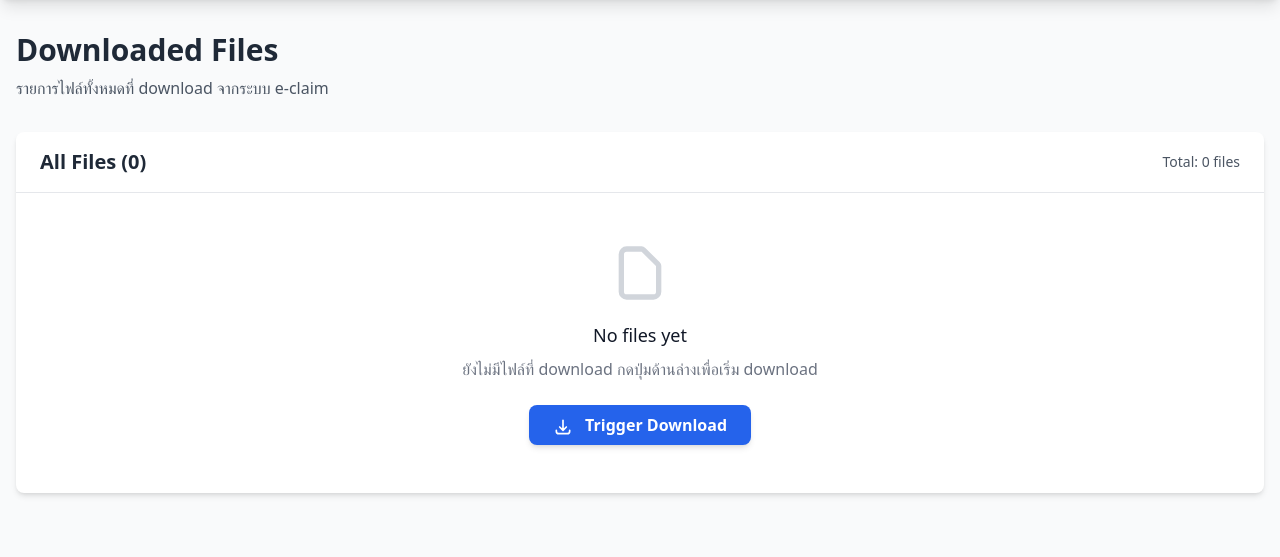
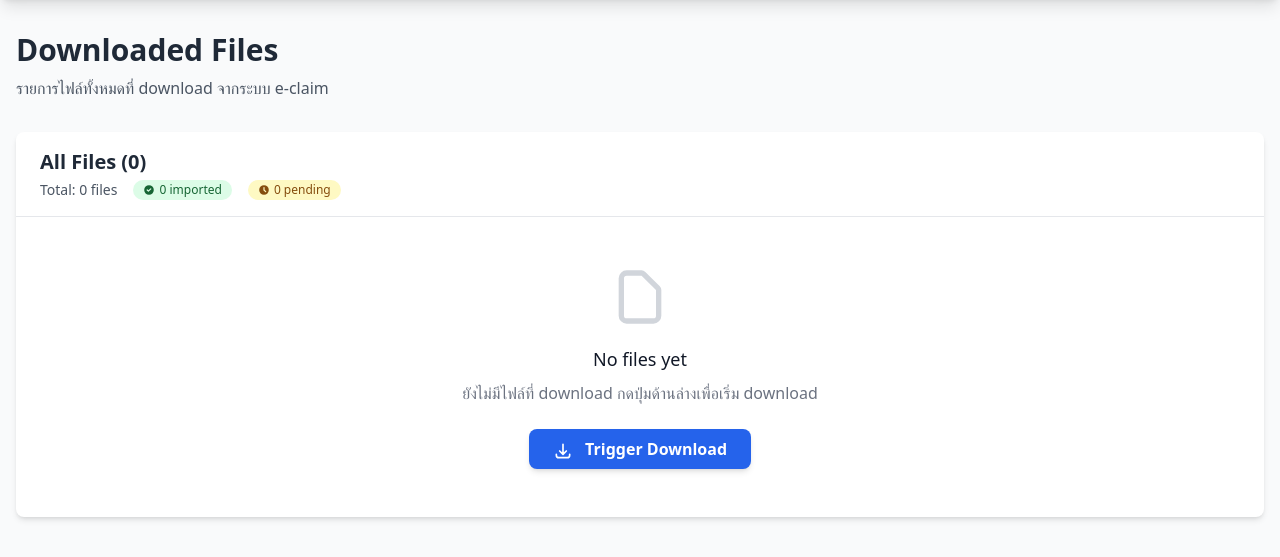
Before and after one commit to aegisx-platform/eclaim-rep-download, a Flask app: page /files in a window 1280 px wide. Shown: the part 72-629 px from the top of the page. Run offline with Flask 3, Linux system fonts and the light colour scheme; data that the repository does not hold is empty; some libraries are stand-ins or nearby versions.

Commit message:
Add database import features to Web UI
Features:
- Display import status for each file (Imported/Pending)
- Show import statistics (imported count vs pending count)
- "Import" button for individual files
- "Import All" button for bulk import of pending files
- Integration with eclaim_import.py via subprocess
- Real-time status updates and auto-refresh
- Color-coded status badges (green=imported, yellow=pending)
- Record count display for imported files

Backend:
- Add get_import_status_map() to query database
- Add /import/file/<filename> endpoint
- Add /import/all endpoint
- Database integration with eclaim_imported_files table
- Timeout handling (5min/file, 30min/bulk)

Frontend:
- Add import status column to files table
- Add importFile() and importAllFiles() functions
- Toast notifications for import progress
- Confirmation dialogs before import
- Loading states during import

README updates:
- Change Buy Me a Coffee from script to image link

🤖 Generated with [Claude Code](https://claude.com/claude-code)

Co-Authored-By: Claude Sonnet 4.5 <noreply@anthropic.com>

```diff
--- a/app.py
+++ b/app.py
@@ -3,7 +3,12 @@
 from flask import Flask, render_template, jsonify, request, send_from_directory, redirect, url_for
 from datetime import datetime
 import humanize
+import psycopg2
+from pathlib import Path
+import subprocess
+import sys
 from utils import HistoryManager, FileManager, DownloaderRunner
+from config.database import get_db_config
 
 app = Flask(__name__)
 app.config['SECRET_KEY'] = 'eclaim-downloader-secret-key-change-in-production'
@@ -12,6 +17,61 @@ app.config['SECRET_KEY'] = 'eclaim-downloader-secret-key-change-in-production'
 history_manager = HistoryManager()
 file_manager = FileManager()
 downloader_runner = DownloaderRunner()
+
+
+def get_db_connection():
+    """Get database connection"""
+    try:
+        db_config = get_db_config()
+        return psycopg2.connect(**db_config)
+    except Exception as e:
+        app.logger.error(f"Database connection error: {e}")
+        return None
+
+
+def get_import_status_map():
+    """
+    Get mapping of filename -> import status from database
+
+    Returns:
+        dict: {filename: {'imported': bool, 'file_id': int, 'imported_at': str}}
+    """
+    status_map = {}
+    conn = get_db_connection()
+
+    if not conn:
+        return status_map
+
+    try:
+        cursor = conn.cursor()
+        query = """
+            SELECT filename, id, status, import_completed_at, imported_records, total_records
+            FROM eclaim_imported_files
+            WHERE status = 'completed'
+            ORDER BY import_completed_at DESC
+        """
+        cursor.execute(query)
+        rows = cursor.fetchall()
+
+        for row in rows:
+            filename, file_id, status, completed_at, imported_records, total_records = row
+            status_map[filename] = {
+                'imported': True,
+                'file_id': file_id,
+                'imported_at': completed_at.isoformat() if completed_at else None,
+                'imported_records': imported_records or 0,
+                'total_records': total_records or 0
+            }
+
+        cursor.close()
+        conn.close()
+
+    except Exception as e:
+        app.logger.error(f"Error getting import status: {e}")
+        if conn:
+            conn.close()
+
+    return status_map
 
 
 @app.route('/')
@@ -51,6 +111,9 @@ def files():
     """File list view with all downloads"""
     all_files = history_manager.get_all_downloads()
 
+    # Get import status from database
+    import_status_map = get_import_status_map()
+
     # Sort by download date (most recent first)
     all_files = sorted(
         all_files,
@@ -58,7 +121,7 @@ def files():
         reverse=True
     )
 
-    # Format for display
+    # Format for display and add import status
     for file in all_files:
         file['size_formatted'] = humanize.naturalsize(file.get('file_size', 0))
         try:
@@ -69,7 +132,25 @@ def files():
             file['date_formatted'] = file.get('download_date', 'Unknown')
             file['date_relative'] = 'Unknown'
 
-    return render_template('files.html', files=all_files)
+        # Add import status
+        filename = file.get('filename', '')
+        if filename in import_status_map:
+            file['import_status'] = import_status_map[filename]
+            file['imported'] = True
+        else:
+            file['import_status'] = None
+            file['imported'] = False
+
+    # Count imported vs not imported
+    imported_count = sum(1 for f in all_files if f.get('imported', False))
+    not_imported_count = len(all_files) - imported_count
+
+    return render_template(
+        'files.html',
+        files=all_files,
+        imported_count=imported_count,
+        not_imported_count=not_imported_count
+    )
 
 
 @app.route('/download/trigger', methods=['POST'])
@@ -127,6 +208,115 @@ def download_file(filename):
         return jsonify({'error': str(e)}), 400
     except Exception as e:
         return jsonify({'error': f'Error: {str(e)}'}), 500
+
+
+@app.route('/import/file/<filename>', methods=['POST'])
+def import_file(filename):
+    """Import single file to database"""
+    try:
+        # Validate filename
+        file_path = file_manager.get_file_path(filename)
+
+        if not file_path.exists():
+            return jsonify({'success': False, 'error': 'File not found'}), 404
+
+        # Check if already imported
+        import_status_map = get_import_status_map()
+        if filename in import_status_map:
+            return jsonify({
+                'success': False,
+                'error': 'File already imported',
+                'file_id': import_status_map[filename]['file_id']
+            }), 409
+
+        # Run import command
+        cmd = [
+            sys.executable,
+            'eclaim_import.py',
+            str(file_path)
+        ]
+
+        result = subprocess.run(
+            cmd,
+            capture_output=True,
+            text=True,
+            timeout=300  # 5 minutes timeout
+        )
+
+        if result.returncode == 0:
+            # Get import results from output
+            return jsonify({
+                'success': True,
+                'message': f'Successfully imported {filename}',
+                'output': result.stdout
+            }), 200
+        else:
+            return jsonify({
+                'success': False,
+                'error': f'Import failed: {result.stderr}',
+                'output': result.stdout
+            }), 500
+
+    except subprocess.TimeoutExpired:
+        return jsonify({'success': False, 'error': 'Import timeout (5 minutes)'}), 500
+    except Exception as e:
+        return jsonify({'success': False, 'error': str(e)}), 500
+
+
+@app.route('/import/all', methods=['POST'])
+def import_all_files():
+    """Import all files that haven't been imported yet"""
+    try:
+        all_files = history_manager.get_all_downloads()
+        import_status_map = get_import_status_map()
+
+        # Filter out already imported files
+        not_imported = [
+            f for f in all_files
+            if f.get('filename', '') not in import_status_map
+        ]
+
+        if not not_imported:
+            return jsonify({
+                'success': True,
+                'message': 'All files already imported',
+                'total': 0,
+                'skipped': len(all_files)
+            }), 200
+
+        # Run import command for all files in directory
+        downloads_dir = Path('downloads')
+        cmd = [
+            sys.executable,
+            'eclaim_import.py',
+            '--directory', str(downloads_dir)
+        ]
+
+        result = subprocess.run(
+            cmd,
+            capture_output=True,
+            text=True,
+            timeout=1800  # 30 minutes timeout
+        )
+
+        if result.returncode == 0:
+            return jsonify({
+                'success': True,
+                'message': f'Import completed for {len(not_imported)} files',
+                'total': len(not_imported),
+                'output': result.stdout
+            }), 200
+        else:
+            return jsonify({
+                'success': False,
+                'error': f'Import failed: {result.stderr}',
+                'output': result.stdout
+            }), 500
+
+    except subprocess.TimeoutExpired:
+        return jsonify({'success': False, 'error': 'Import timeout (30 minutes)'}), 500
+    except Exception as e:
+        return jsonify({'success': False, 'error': str(e)}), 500
 
 
 @app.route('/api/stats')
--- a/static/js/app.js
+++ b/static/js/app.js
@@ -407,6 +407,106 @@ function startBulkProgressPolling() {
 }
 
 /**
+ * Import single file to database
+ */
+async function importFile(filename) {
+    // Confirm import
+    if (!confirm(`Import "${filename}" to database?\n\nThis will parse the file and store records in the database.`)) {
+        return;
+    }
+
+    try {
+        // Show loading state
+        const row = document.querySelector(`[data-file="${filename}"]`);
+        const importButton = row.querySelector('button[onclick*="importFile"]');
+        if (importButton) {
+            importButton.disabled = true;
+            importButton.textContent = 'Importing...';
+        }
+
+        const response = await fetch(`/import/file/${encodeURIComponent(filename)}`, {
+            method: 'POST',
+            headers: {
+                'Content-Type': 'application/json'
+            }
+        });
+
+        const data = await response.json();
+
+        if (response.ok && data.success) {
+            showToast(`Successfully imported ${filename}`, 'success');
+
+            // Reload page after 1 second to show updated status
+            setTimeout(() => {
+                location.reload();
+            }, 1000);
+        } else {
+            showToast(data.error || 'Failed to import file', 'error');
+
+            // Reset button state
+            if (importButton) {
+                importButton.disabled = false;
+                importButton.textContent = 'Import';
+            }
+        }
+    } catch (error) {
+        console.error('Error importing file:', error);
+        showToast('Error importing file', 'error');
+
+        // Reset button state
+        const row = document.querySelector(`[data-file="${filename}"]`);
+        const importButton = row.querySelector('button[onclick*="importFile"]');
+        if (importButton) {
+            importButton.disabled = false;
+            importButton.textContent = 'Import';
+        }
+    }
+}
+
+/**
+ * Import all files that haven't been imported yet
+ */
+async function importAllFiles() {
+    // Confirm bulk import
+    const pendingCount = document.querySelectorAll('[onclick*="importFile"]').length;
+
+    if (!confirm(
+        `Import all ${pendingCount} pending files to database?\n\n` +
+        `This may take several minutes depending on file size and count.\n\n` +
+        `The page will refresh when import is complete.`
+    )) {
+        return;
+    }
+
+    try {
+        showToast('Starting import of all files...', 'info');
+
+        const response = await fetch('/import/all', {
+            method: 'POST',
+            headers: {
+                'Content-Type': 'application/json'
+            }
+        });
+
+        const data = await response.json();
+
+        if (response.ok && data.success) {
+            showToast(`Import completed! Processed ${data.total || 0} files`, 'success');
+
+            // Reload page after 2 seconds
+            setTimeout(() => {
+                location.reload();
+            }, 2000);
+        } else {
+            showToast(data.error || 'Import failed', 'error');
+        }
+    } catch (error) {
+        console.error('Error importing all files:', error);
+        showToast('Error importing files', 'error');
+    }
+}
+
+/**
  * Check initial download status on page load
  */
 document.addEventListener('DOMContentLoaded', async () => {
--- a/templates/files.html
+++ b/templates/files.html
@@ -12,10 +12,32 @@
 <!-- Files List -->
 <div class="bg-white rounded-lg shadow-md overflow-hidden">
     <div class="px-6 py-4 border-b border-gray-200 flex justify-between items-center">
-        <h3 class="text-xl font-bold text-gray-800">All Files ({{ files|length }})</h3>
-        <div class="text-sm text-gray-600">
-            Total: {{ files|length }} files
+        <div>
+            <h3 class="text-xl font-bold text-gray-800 mb-1">All Files ({{ files|length }})</h3>
+            <div class="flex items-center gap-4 text-sm">
+                <span class="text-gray-600">Total: {{ files|length }} files</span>
+                <span class="inline-flex items-center px-2.5 py-0.5 rounded-full text-xs font-medium bg-green-100 text-green-800">
+                    <svg class="w-3 h-3 mr-1" fill="currentColor" viewBox="0 0 20 20">
+                        <path fill-rule="evenodd" d="M10 18a8 8 0 100-16 8 8 0 000 16zm3.707-9.293a1 1 0 00-1.414-1.414L9 10.586 7.707 9.293a1 1 0 00-1.414 1.414l2 2a1 1 0 001.414 0l4-4z" clip-rule="evenodd"></path>
+                    </svg>
+                    {{ imported_count }} imported
+                </span>
+                <span class="inline-flex items-center px-2.5 py-0.5 rounded-full text-xs font-medium bg-yellow-100 text-yellow-800">
+                    <svg class="w-3 h-3 mr-1" fill="currentColor" viewBox="0 0 20 20">
+                        <path fill-rule="evenodd" d="M10 18a8 8 0 100-16 8 8 0 000 16zm1-12a1 1 0 10-2 0v4a1 1 0 00.293.707l2.828 2.829a1 1 0 101.415-1.415L11 9.586V6z" clip-rule="evenodd"></path>
+                    </svg>
+                    {{ not_imported_count }} pending
+                </span>
+            </div>
         </div>
+        {% if not_imported_count > 0 %}
+        <button onclick="importAllFiles()" class="inline-flex items-center bg-blue-600 hover:bg-blue-700 text-white font-semibold py-2 px-4 rounded-lg shadow-md hover:shadow-lg transition-all">
+            <svg class="w-4 h-4 mr-2" fill="none" stroke="currentColor" viewBox="0 0 24 24">
+                <path stroke-linecap="round" stroke-linejoin="round" stroke-width="2" d="M4 16v1a3 3 0 003 3h10a3 3 0 003-3v-1m-4-8l-4-4m0 0L8 8m4-4v12"></path>
+            </svg>
+            Import All ({{ not_imported_count }})
+        </button>
+        {% endif %}
     </div>
 
     {% if files %}
@@ -26,6 +48,7 @@
                     <th class="px-6 py-3 text-left text-xs font-medium text-gray-500 uppercase tracking-wider">Filename</th>
                     <th class="px-6 py-3 text-left text-xs font-medium text-gray-500 uppercase tracking-wider">Download Date</th>
                     <th class="px-6 py-3 text-left text-xs font-medium text-gray-500 uppercase tracking-wider">Size</th>
+                    <th class="px-6 py-3 text-left text-xs font-medium text-gray-500 uppercase tracking-wider">Import Status</th>
                     <th class="px-6 py-3 text-right text-xs font-medium text-gray-500 uppercase tracking-wider">Actions</th>
                 </tr>
             </thead>
@@ -66,7 +89,32 @@
                             {{ file.size_formatted }}
                         </span>
                     </td>
+                    <td class="px-6 py-4 whitespace-nowrap">
+                        {% if file.imported %}
+                        <span class="inline-flex items-center px-2.5 py-1.5 rounded-md text-xs font-medium bg-green-100 text-green-800">
+                            <svg class="w-3.5 h-3.5 mr-1.5" fill="currentColor" viewBox="0 0 20 20">
+                                <path fill-rule="evenodd" d="M10 18a8 8 0 100-16 8 8 0 000 16zm3.707-9.293a1 1 0 00-1.414-1.414L9 10.586 7.707 9.293a1 1 0 00-1.414 1.414l2 2a1 1 0 001.414 0l4-4z" clip-rule="evenodd"></path>
+                            </svg>
+                            Imported ({{ file.import_status.imported_records }} records)
+                        </span>
+                        {% else %}
+                        <span class="inline-flex items-center px-2.5 py-1.5 rounded-md text-xs font-medium bg-yellow-100 text-yellow-800">
+                            <svg class="w-3.5 h-3.5 mr-1.5" fill="currentColor" viewBox="0 0 20 20">
+                                <path fill-rule="evenodd" d="M10 18a8 8 0 100-16 8 8 0 000 16zm1-12a1 1 0 10-2 0v4a1 1 0 00.293.707l2.828 2.829a1 1 0 101.415-1.415L11 9.586V6z" clip-rule="evenodd"></path>
+                            </svg>
+                            Pending
+                        </span>
+                        {% endif %}
+                    </td>
                     <td class="px-6 py-4 whitespace-nowrap text-right text-sm font-medium space-x-3">
+                        {% if not file.imported %}
+                        <button onclick="importFile('{{ file.filename }}')" class="inline-flex items-center text-purple-600 hover:text-purple-900">
+                            <svg class="w-4 h-4 mr-1" fill="none" stroke="currentColor" viewBox="0 0 24 24">
+                                <path stroke-linecap="round" stroke-linejoin="round" stroke-width="2" d="M4 16v1a3 3 0 003 3h10a3 3 0 003-3v-1m-4-8l-4-4m0 0L8 8m4-4v12"></path>
+                            </svg>
+                            Import
+                        </button>
+                        {% endif %}
                         <a href="{{ url_for('download_file', filename=file.filename) }}" class="inline-flex items-center text-blue-600 hover:text-blue-900">
                             <svg class="w-4 h-4 mr-1" fill="none" stroke="currentColor" viewBox="0 0 24 24">
                                 <path stroke-linecap="round" stroke-linejoin="round" stroke-width="2" d="M4 16v1a3 3 0 003 3h10a3 3 0 003-3v-1m-4-4l-4 4m0 0l-4-4m4 4V4"></path>
```
Also changed, not shown: README.md.
